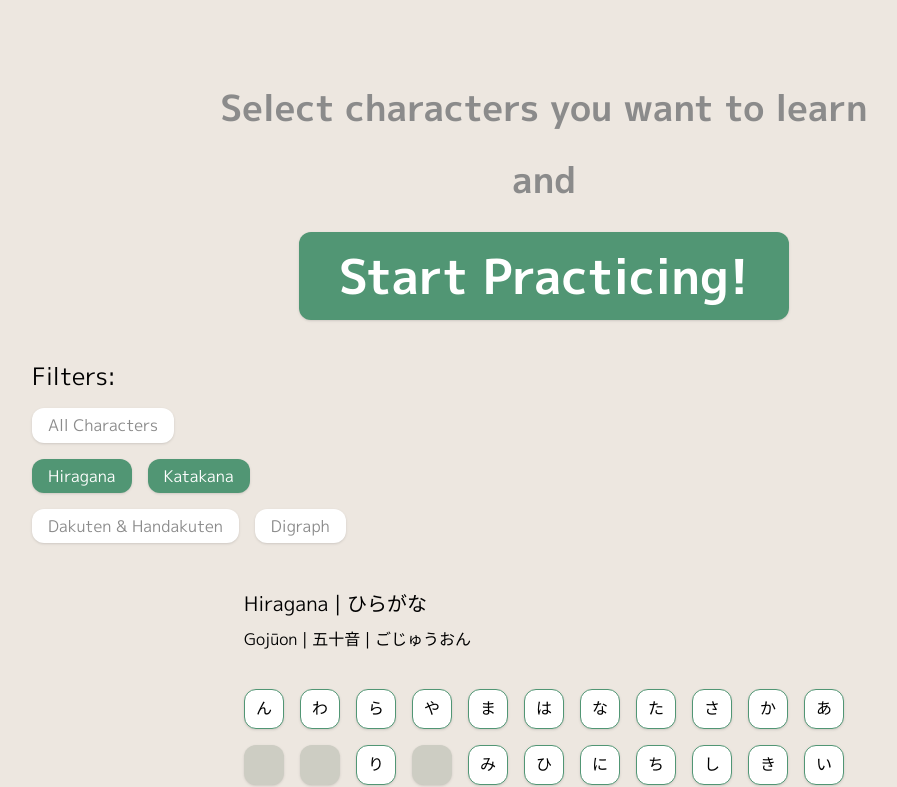
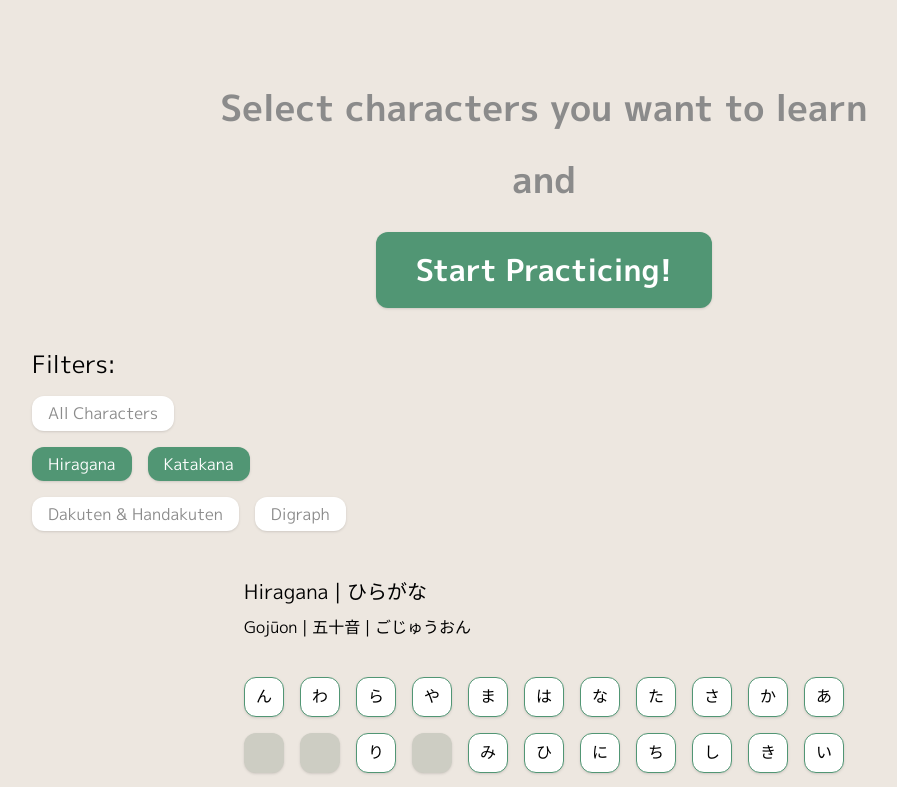
Before and after one commit to AndreyPerunov/kana, a Next.js app: page /select in a window 1280 px wide. Shown: the top 787 px of the page, without its empty margins (96-993 px from the left). Built offline with nearby package versions, Linux system fonts and the light colour scheme.

Commit message:
Change font size

```diff
--- a/app/select/page.tsx
+++ b/app/select/page.tsx
@@ -8,7 +8,7 @@ export default function SelectPage() {
       <h1 className="text-4xl text-center text-passive font-semibold">Select characters you want to learn</h1>
       <h1 className="text-4xl text-center mt-8 text-passive font-semibold"> and </h1>
       <div className="flex justify-center mt-8">
-        <Link href="/learn" className="text-5xl font-semibold rounded-xl py-5 px-10 shadow bg-primary text-white">
+        <Link href="/learn" className="text-3xl font-semibold rounded-xl py-5 px-10 shadow bg-primary text-white">
           Start Practicing!
         </Link>
       </div>
```
